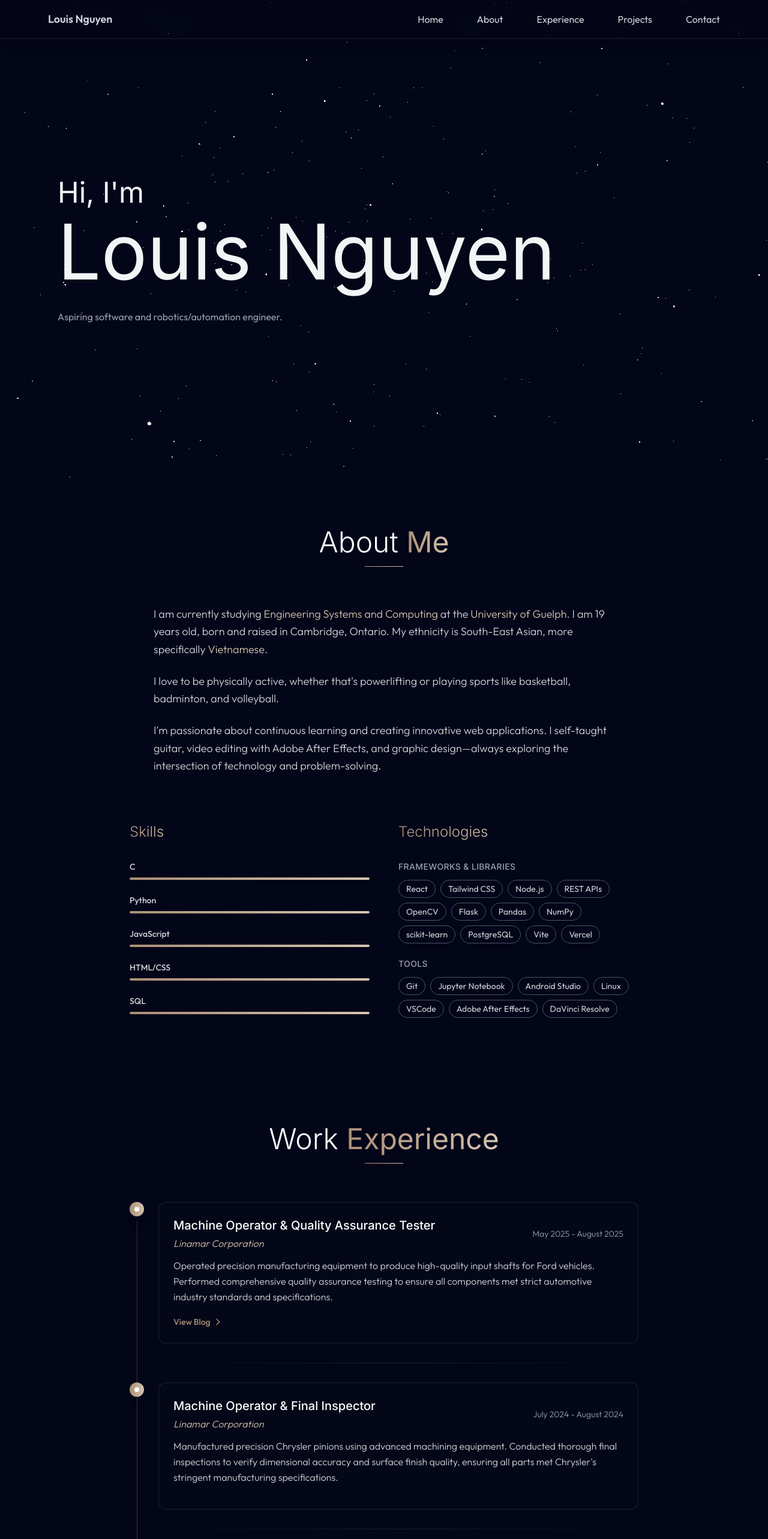
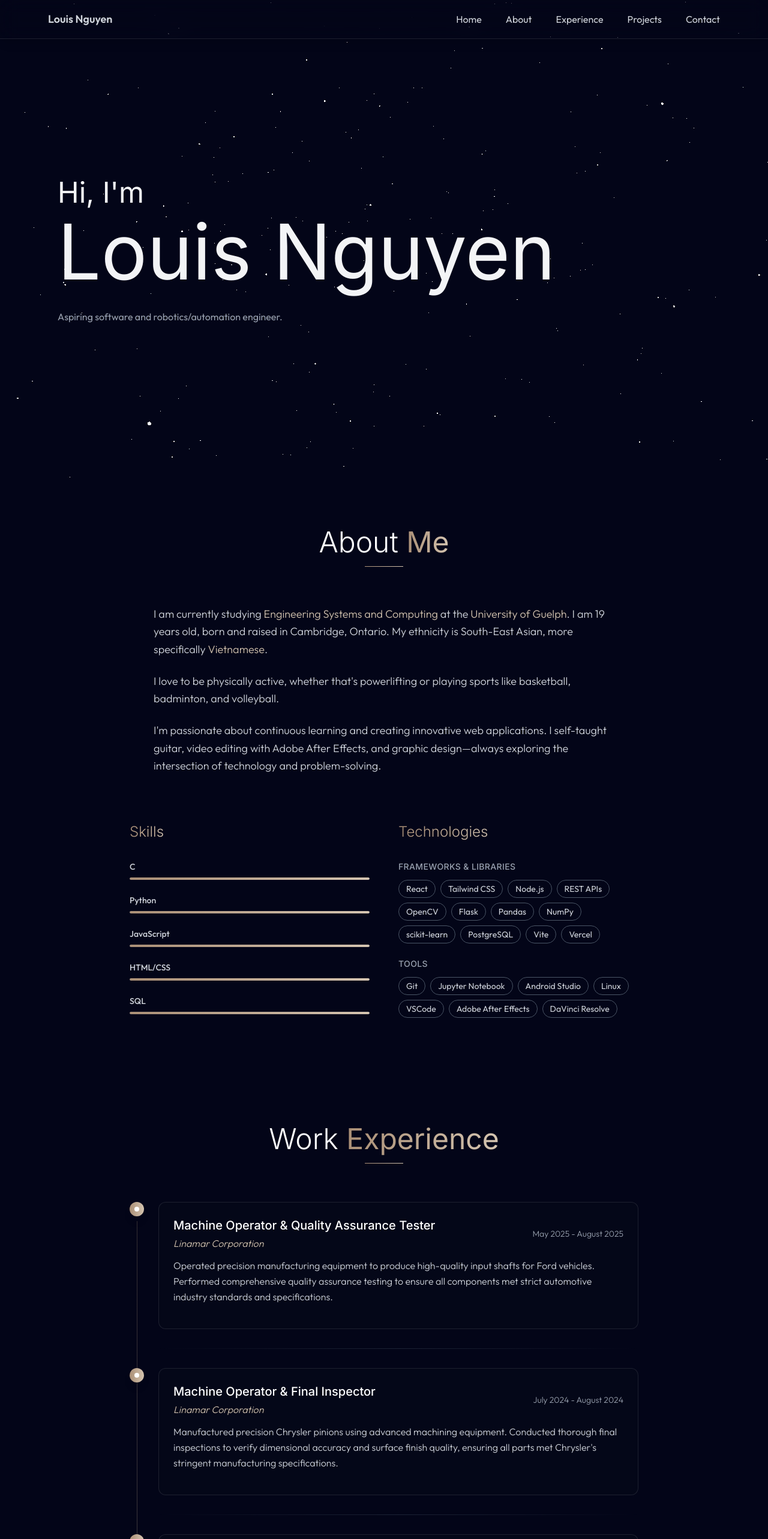
Before and after one commit to louisnguyenn/Louis-Personal-Portfolio, a React (Vite) app: page / in a window 1280 px wide. Shown: the top 2566 px of the page at 60% size. Built offline with nearby package versions, Linux system fonts and the light colour scheme.

Commit message:
rm blog for now

```diff
--- a/src/components/Navbar.jsx
+++ b/src/components/Navbar.jsx
@@ -45,7 +45,7 @@ export const Navbar = ({ menuOpen, setMenuOpen }) => {
               duration={1000}
               easing="ease-out"
               initialOpacity={0}
-              className="hidden md:flex items-center ml-auto space-x-14"
+              className="hidden md:flex items-center ml-auto space-x-10"
             >
               <a
                 href="#home"
--- a/src/components/sections/Experience.jsx
+++ b/src/components/sections/Experience.jsx
@@ -146,7 +146,6 @@ export const Experience = () => {
                         />
                       </div>
 
-                      {/* Content with higher z-index */}
                       <div className="relative z-20">
                         <div className="flex flex-col sm:flex-row sm:items-center sm:justify-between mb-3">
                           <div>
@@ -166,7 +165,7 @@ export const Experience = () => {
                           {exp.description}
                         </p>
 
-                        {exp.hasBlog && (
+                        {/* {exp.hasBlog && (
                           <button
                             onClick={navigateBlog1}
                             className="inline-flex items-center text-[#AA8F76] hover:text-[#D4C4B0] font-medium text-sm transition-colors duration-300 group/btn cursor-pointer"
@@ -186,7 +185,7 @@ export const Experience = () => {
                               />
                             </svg>
                           </button>
-                        )}
+                        )} */}
                       </div>
                     </div>
 
```
